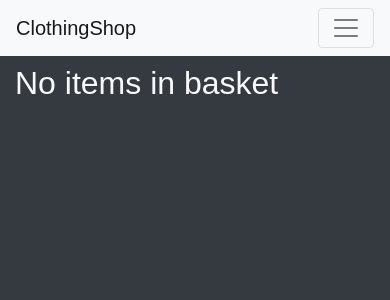
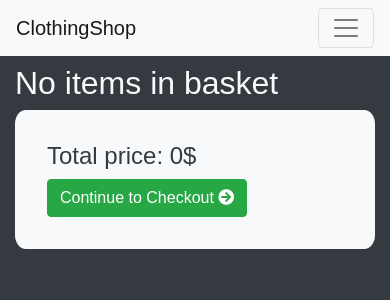
Before and after one commit to emitsianis/clothing_shop, a React (Create React App) app in the folder client/: page /basket in a window 390 px wide. Shown: the top 300 px of the page. Built offline with nearby package versions, Linux system fonts and the light colour scheme.

Commit message:
added total price to basket and made redux state persistent

```diff
--- a/client/src/App.css
+++ b/client/src/App.css
@@ -75,6 +75,13 @@ img {
   grid-template-columns: repeat(3, 1fr);
 }
 
+.basket-total {
+  border-radius: 3%/10%;
+  padding: 2em;
+  display: grid;
+  grid-template-columns: repeat(2, 1fr);
+}
+
 @media (max-width: 500px) {
   .image-container {
     display: block;
@@ -84,6 +91,10 @@ img {
     display: block;
   }
 
+  .basket-total {
+    display: block;
+  }
+
   .item-img {
     height: 240px;
     width: 230px;
--- a/client/src/actions/basketActions.js
+++ b/client/src/actions/basketActions.js
@@ -7,9 +7,9 @@ export const addItem = item => dispatch => {
   });
 };
 
-export const removeItem = id => dispatch => {
+export const removeItem = item => dispatch => {
   dispatch({
     type: REMOVE_ITEM,
-    payload: id
+    payload: item
   });
 };
--- a/client/src/components/BasketItem.js
+++ b/client/src/components/BasketItem.js
@@ -4,8 +4,8 @@ import PropTypes from "prop-types";
 import { removeItem } from "../actions/basketActions";
 
 class BasketItem extends Component {
-  onRemoveClick(id) {
-    this.props.removeItem(id);
+  onRemoveClick(item) {
+    this.props.removeItem(item);
   }
 
   render() {
@@ -38,7 +38,7 @@ class BasketItem extends Component {
           ) : null}
           <hr />
           <button
-            onClick={this.onRemoveClick.bind(this, item._id)}
+            onClick={this.onRemoveClick.bind(this, item)}
             className="btn btn-danger"
           >
             Remove from Basket <i className="fas fa-cart-arrow-down" />
--- a/client/src/components/ViewBasket.js
+++ b/client/src/components/ViewBasket.js
@@ -6,7 +6,7 @@ import BasketItem from "./BasketItem";
 
 class ViewBasket extends Component {
   render() {
-    const { items } = this.props;
+    const { items, total } = this.props;
     let content;
 
     content =
@@ -16,16 +16,29 @@ class ViewBasket extends Component {
         <h2 className="mt-2">No items in basket</h2>
       );
 
-    return <div>{content}</div>;
+    return (
+      <div className="mb-2">
+        <div>{content}</div>
+        <div className="col-md-6 bg-light text-dark basket-total">
+          <h4 className="basket-total-price">Total price: {total}$</h4>
+
+          <button className="btn btn-success basket-total-checkoutbtn">
+            Continue to Checkout <i className="fas fa-arrow-circle-right" />
+          </button>
+        </div>
+      </div>
+    );
   }
 }
 
 ViewBasket.propTypes = {
-  items: PropTypes.array.isRequired
+  items: PropTypes.array.isRequired,
+  total: PropTypes.number.isRequired
 };
 
 const mapStateToProps = state => ({
-  items: state.basket.items
+  items: state.basket.items,
+  total: state.basket.total
 });
 
 export default connect(
--- a/client/src/reducers/basketReducer.js
+++ b/client/src/reducers/basketReducer.js
@@ -1,7 +1,8 @@
 import { ADD_ITEM, REMOVE_ITEM } from "../actions/types";
 
 const initialState = {
-  items: []
+  items: [],
+  total: 0
 };
 
 export default function(state = initialState, action) {
@@ -9,12 +10,14 @@ export default function(state = initialState, action) {
     case ADD_ITEM:
       return {
         ...state,
-        items: [...state.items, action.payload]
+        items: [...state.items, action.payload],
+        total: state.total + action.payload.metadata.price
       };
     case REMOVE_ITEM:
       return {
         ...state,
-        items: state.items.filter(item => item._id !== action.payload)
+        items: state.items.filter(item => item._id !== action.payload._id),
+        total: state.total - action.payload.metadata.price
       };
     default:
       return state;
--- a/client/src/store.js
+++ b/client/src/store.js
@@ -2,13 +2,35 @@ import { createStore, applyMiddleware, compose } from "redux";
 import thunk from "redux-thunk";
 import rootReducer from "./reducers";
 
-const initialState = {};
+// const initialState = {};
+
+function saveToLocalStorage(state) {
+  try {
+    const serializedState = JSON.stringify(state);
+    localStorage.setItem("state", serializedState);
+  } catch (e) {
+    console.log(e);
+  }
+}
+
+function loadFromLocalStorage() {
+  try {
+    const serializedState = localStorage.getItem("state");
+    if (serializedState === null) return undefined;
+    return JSON.parse(serializedState);
+  } catch (e) {
+    console.log(e);
+    return undefined;
+  }
+}
 
 const middleware = [thunk];
 
+const persistedState = loadFromLocalStorage();
+
 const store = createStore(
   rootReducer,
-  initialState,
+  persistedState,
   compose(
     applyMiddleware(...middleware),
     window.__REDUX_DEVTOOLS_EXTENSION__
@@ -17,4 +39,6 @@ const store = createStore(
   )
 );
 
+store.subscribe(() => saveToLocalStorage(store.getState()));
+
 export default store;
```
